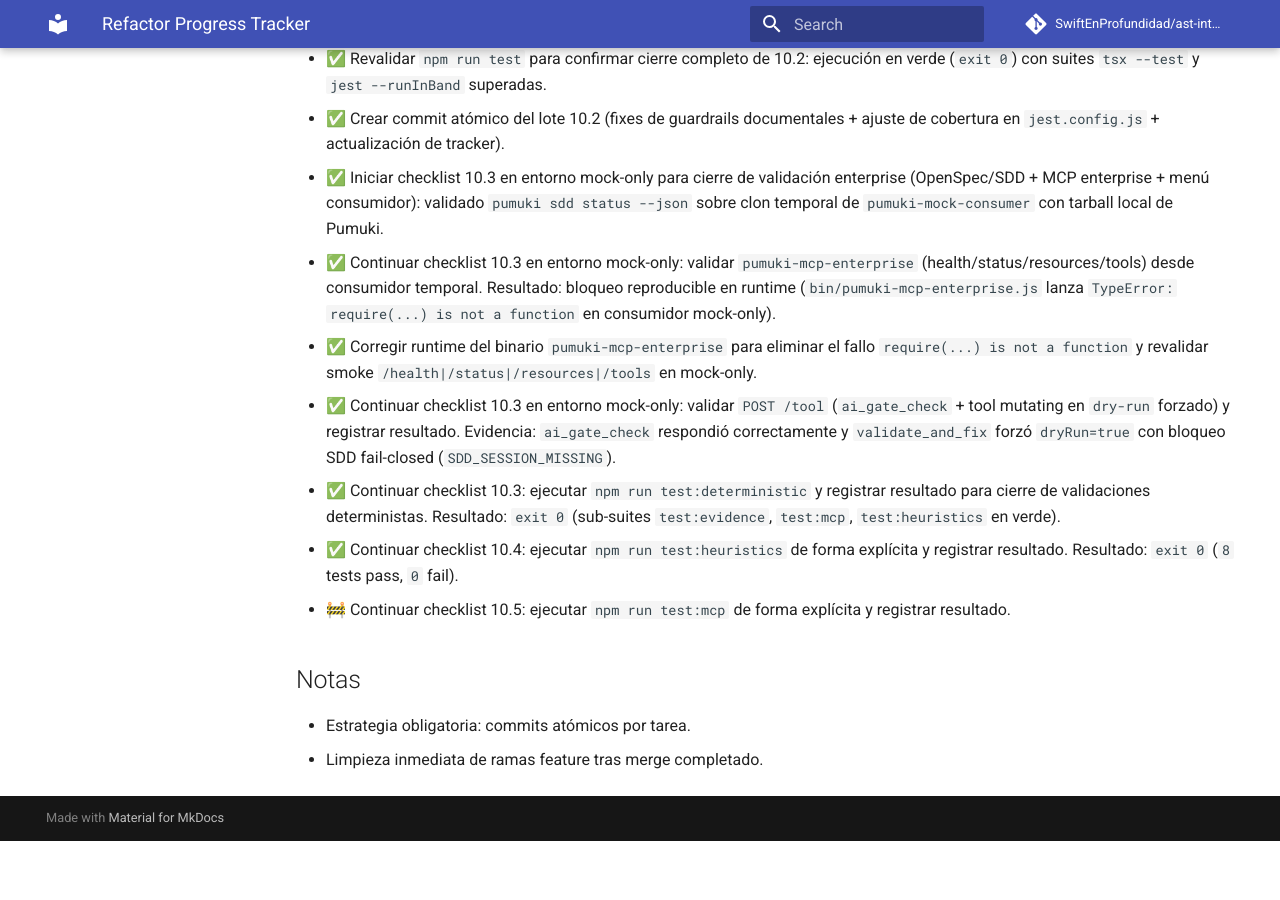
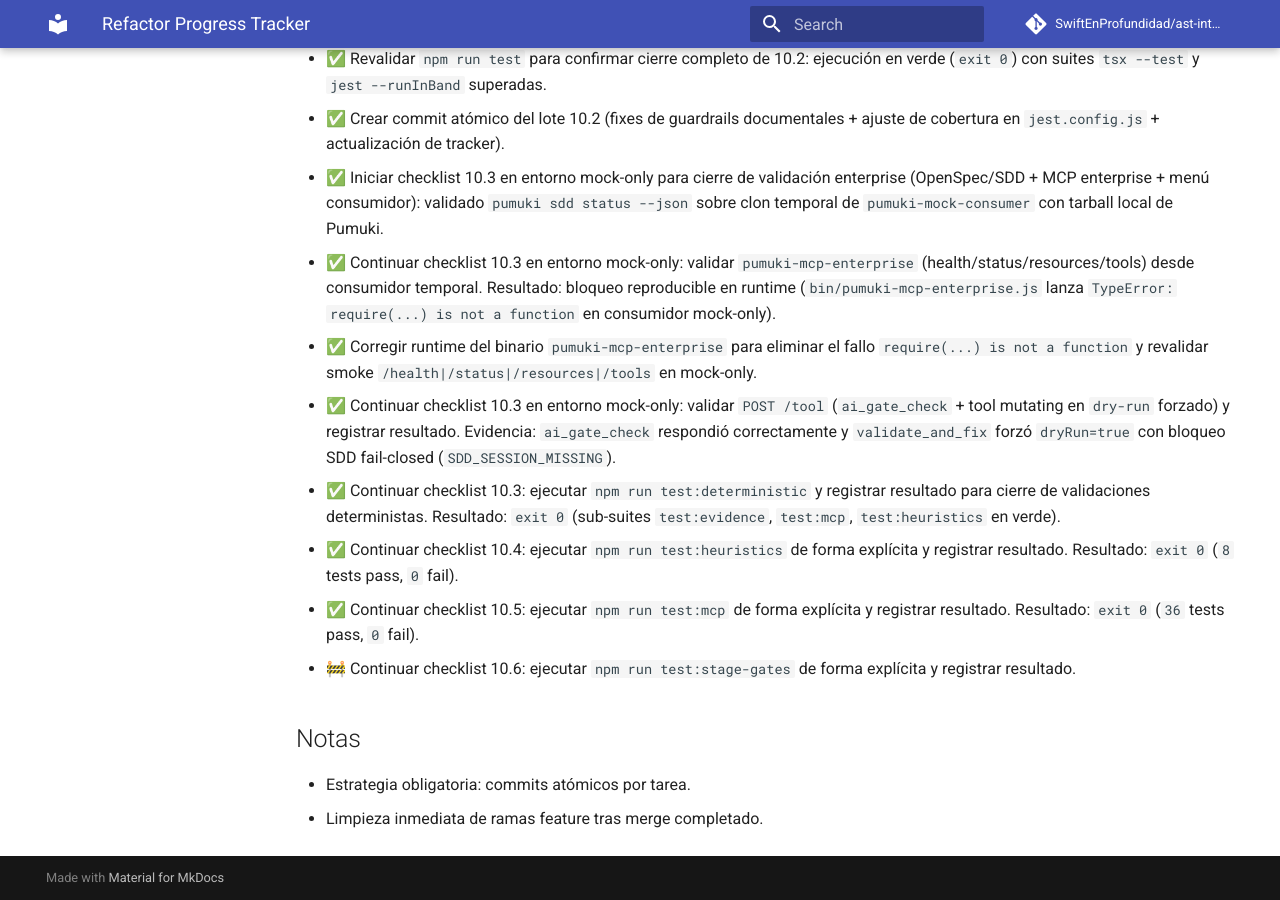
Before and after one commit to SwiftEnProfundidad/ast-intelligence-hooks, an MkDocs documentation site: the page built from docs/REFRACTOR_PROGRESS.md, in a window 1280 px wide and 900 px high, scrolled down 14982 px. Built offline with MkDocs 1.6.1 and Material for MkDocs 9.7.7, drawn with Linux system fonts in a browser that asks for light colours; comment, search, counter and statistics services are not loaded; before the commit the page ends 15823 px from its top, so only the background shows below that.

```diff
--- a/docs/REFRACTOR_PROGRESS.md
+++ b/docs/REFRACTOR_PROGRESS.md
@@ -349,7 +349,8 @@ Estado consolidado del refactor con seguimiento de tareas y evidencia del avance
 - ✅ Continuar checklist 10.3 en entorno mock-only: validar `POST /tool` (`ai_gate_check` + tool mutating en `dry-run` forzado) y registrar resultado. Evidencia: `ai_gate_check` respondió correctamente y `validate_and_fix` forzó `dryRun=true` con bloqueo SDD fail-closed (`SDD_SESSION_MISSING`).
 - ✅ Continuar checklist 10.3: ejecutar `npm run test:deterministic` y registrar resultado para cierre de validaciones deterministas. Resultado: `exit 0` (sub-suites `test:evidence`, `test:mcp`, `test:heuristics` en verde).
 - ✅ Continuar checklist 10.4: ejecutar `npm run test:heuristics` de forma explícita y registrar resultado. Resultado: `exit 0` (`8` tests pass, `0` fail).
-- 🚧 Continuar checklist 10.5: ejecutar `npm run test:mcp` de forma explícita y registrar resultado.
+- ✅ Continuar checklist 10.5: ejecutar `npm run test:mcp` de forma explícita y registrar resultado. Resultado: `exit 0` (`36` tests pass, `0` fail).
+- 🚧 Continuar checklist 10.6: ejecutar `npm run test:stage-gates` de forma explícita y registrar resultado.
 
 ## Notas
 - Estrategia obligatoria: commits atómicos por tarea.
```
